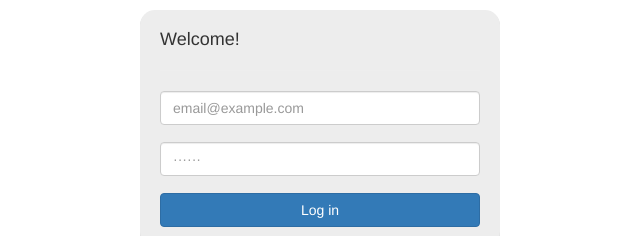
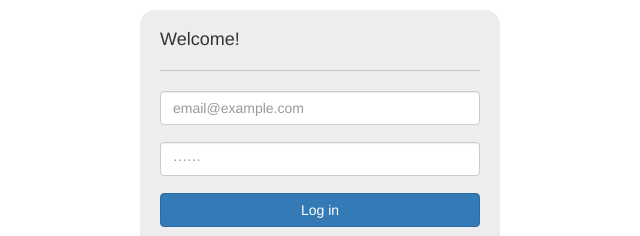
Before and after one commit to cesaralonso/developerskills, a website: page client/index.html at #/login in a window 1280 px wide. Shown: the part 156-392 px from the top of the page, 320-960 px from the left. Drawn offline with Linux system fonts and the light colour scheme.

Commit message:
Linea separadora

```diff
--- a/client/views/login.html
+++ b/client/views/login.html
@@ -7,7 +7,7 @@
 
         <form class="form-login">
           <h4>Welcome!</h4>
-          <hr>
+          <div class="line-bottom"></div>
           <input  ng-model="user.email" type="text" class="form-control" placeholder="email@example.com">
           <p class="hint text-danger" ng-show="form.email.$error.required && submitted"> Email is required</p>
           <br>
```
